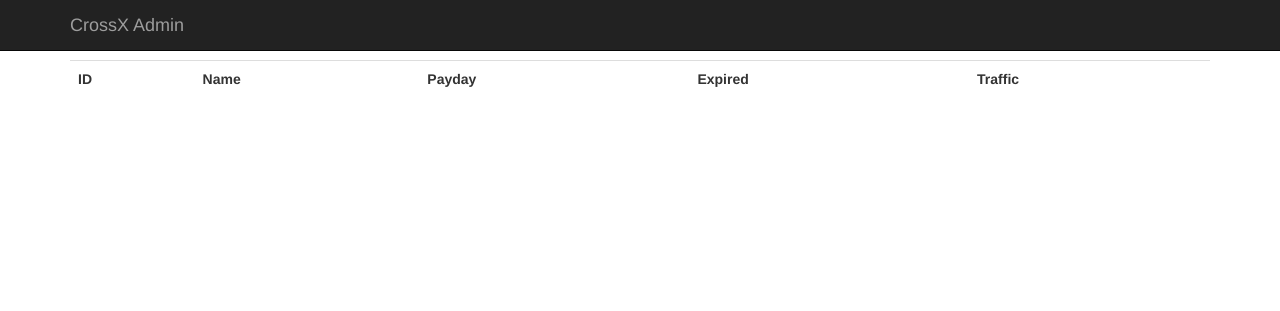
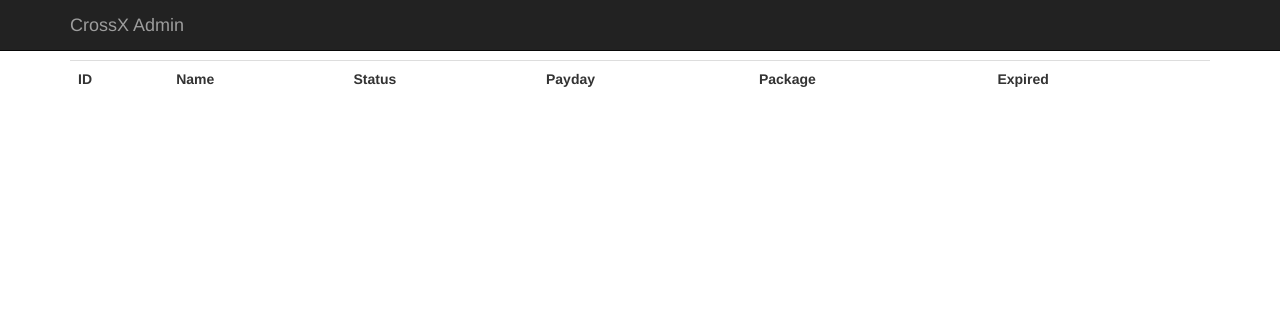
Before and after one commit to sharkconi/cross, a Flask app: page /admin/ in a window 1280 px wide. Shown: the top 311 px of the page. Run offline with Flask 2, Linux system fonts and the light colour scheme; lists and menus that the app fills with data are empty; parts of the project's set-up code (start-up, migrations or seed data) failed here and were passed over; some libraries are stand-ins or nearby versions.

Commit message:
Add renewtraffic/main route
Signed-off-by: Mark.Ma <mam22@emc.com>

```diff
--- a/app/admin/views.py
+++ b/app/admin/views.py
@@ -4,7 +4,8 @@
 
 from . import admin
 from .. import db
-from .forms import CreateUserForm, RenewfeeForm, DeactiveUserForm, ActiveUserForm
+from .forms import CreateUserForm, DeactiveUserForm, ActiveUserForm
+from .forms import RenewfeeForm, RenewPackageForm, RenewTrafficForm
 from ..models import User, Userlog, Package, Usertraffic
 from flask import render_template, session, redirect, url_for, request
 from datetime import datetime
@@ -24,24 +25,18 @@ def get_period(payday):
 def admin_main():
      users = []
      for user in User.query.all():
-         traffics = 0
-         for log in Userlog.query.filter_by(user_id=user.id).all():
-             traffics = traffics + log.traffic
-         if traffics > 1024*1024:
-             traffics = str(traffics/1024/1024) + "MB"
-         elif traffics > 1024:
-             traffics = str(traffics/1024) + "KB"
-         else:
-             pass
+         package = Package.query.filter_by(id=user.package_id).first()
+
          if user.status == 'active':
              if relativedelta(user.expired, datetime.utcnow()).months >= 1:
                  left = ""
              else:
                  left = "({0} days left)".format(relativedelta(user.expired, datetime.utcnow()).days)
-             users.append({"id":user.id, "name":user.name, "payday":user.payday, \
-                 "expired":user.expired.strftime("%y-%m-%d"), "left":left, "traffic":traffics})
+             users.append({"id":user.id, "name":user.name, "payday":user.payday, "package":package.name, "package_traffic":package.traffic, \
+                 "expired":user.expired.strftime("%y-%m-%d"), "left":left, "status":user.status})
          else:
-             user.append({"id":user.id, "name":user.name, "payday":user.checkout, "expired":"NA", "left":0,"traffic":0})
+             users.append({"id":user.id, "name":user.name, "payday":user.payday, "package_traffic":package.traffic, \
+                 "package":package.name, "expired":user.expired.strftime("%y-%m-%d"), "left":"","status":user.status})
      return render_template("admin/main.html", users=users)
 
 
@@ -70,7 +65,7 @@ def admin_renewfee_user():
         package = Package.query.filter_by(id = user.package_id).first()
         for p in range(0, periods):
             period = (user.expired + relativedelta(months=+p)).strftime("%y-%m-%d")
-            usertraffic = Usertraffic(package_traffic=package.traffic * 1024, period=period, user_id=user.id)
+            usertraffic = Usertraffic(package_traffic=package.traffic, period=period, user_id=user.id)
             db.session.add(usertraffic)
             db.session.commit()
 
@@ -80,6 +75,24 @@ def admin_renewfee_user():
         return redirect(url_for("admin.admin_main"))
     else:
         return render_template("admin/renewfee.html", form=form)
+
+
+@admin.route("/renewtraffic", methods=['GET', 'POST'])
+def admin_renewtraffic_user():
+    form = RenewTrafficForm()
+    if form.validate_on_submit():
+        user = User.query.filter_by(name = form.name.data).first()
+        if user is None:
+            return "ok", 404
+        usertraffic = Usertraffic.query.filter_by(user_id=user.id).filter_by(period=get_period(user.payday)).first()
+        if usertraffic is None:
+            return "ok", 404
+        usertraffic.package_traffic = usertraffic.package_traffic + int(form.traffic.data)
+        db.session.add(usertraffic)
+        db.session.commit()
+        return redirect(url_for("admin.admin_main"))
+    else:
+        return render_template("admin/renewtraffic.html", form=form)
 
 
 @admin.route("/createuser", methods=['GET', 'POST'])
@@ -116,7 +129,7 @@ def admin_create_user():
         package = Package.query.filter_by(id = form.package.data).first()
         for p in range(0, periods):
             period = (datetime.now() + relativedelta(months=+p)).strftime("%y-%m-%d")
-            usertraffic = Usertraffic(package_traffic=package.traffic * 1024, period=period, user_id=user.id)
+            usertraffic = Usertraffic(package_traffic=package.traffic, period=period, user_id=user.id)
             db.session.add(usertraffic)
             db.session.commit()
         return redirect(url_for("admin.admin_main"))
@@ -131,7 +144,7 @@ def admin_deactive_user():
         user = User.query.filter_by(name=form.name.data).first()
         if user is None:
             return "ok", 404
-        for usertraffice in user.traffices.all():
+        for usertraffic in user.traffics.all():
             db.session.delete(usertraffic)
             db.session.commit()
         user.status = "inactive"
@@ -145,11 +158,42 @@ def admin_deactive_user():
 @admin.route("/activeuser", methods=['POST', 'GET'])
 def admin_active_user():
     form = ActiveUserForm()
+    packages=[]
+    for package in Package.query.all():
+        packages.append((str(package.id), package.name))
+    form.package.choices = packages
+
     if form.validate_on_submit():
+        expired = datetime.now()
+        periods = 1
+        if form.expired.data == '1m':
+            expired = expired + relativedelta(months=+1)
+        elif form.expired.data == '3m':
+            expired = expired + relativedelta(months=+3)
+            periods = 3
+        elif form.expired.data == '6m':
+            expired = expired + relativedelta(months=+6)
+            periods = 6
+        elif form.expired.data == '1y':
+            expired = expired + relativedelta(years=+1)
+            periods = 12
+        else:
+            pass
         user = User.query.filter_by(name=form.name.data).first()
-        if user is None:
-            return "ok", 404
-        return redirect(url_form("admin.admin_main"))
+        user.payday = int(datetime.utcnow().day)
+        user.package_id = int(form.package.data)
+        user.expired = datetime(expired.year, expired.month, expired.day, 0, 0, 0)
+        user.status = "active"
+        db.session.add(user)
+        db.session.commit()
+
+        package = Package.query.filter_by(id = form.package.data).first()
+        for p in range(0, periods):
+            period = (datetime.now() + relativedelta(months=+p)).strftime("%y-%m-%d")
+            usertraffic = Usertraffic(package_traffic=package.traffic, period=period, user_id=user.id)
+            db.session.add(usertraffic)
+            db.session.commit()
+        return redirect(url_for("admin.admin_main"))
     else:
         return render_template("admin/active_user.html", form=form)
 
--- a/app/templates/admin/main.html
+++ b/app/templates/admin/main.html
@@ -10,15 +10,20 @@
         <div class="col-lg-12 col-sm-12">
             <table class="table table-strip table-hover">
             <tr>
-                <th>ID</th><th>Name</th><th>Payday</th><th>Expired</th><th>Traffic</th>
+                <th>ID</th><th>Name</th><th>Status</th><th>Payday</th><th>Package</th><th>Expired</th>
             </tr>
             {%for user in users%}
+            {%if user.status == 'inactive'%}
+            <tr class="danger">
+            {%else%}
             <tr>
+            {%endif%}
                 <td>{{user.id}}</td>
                 <td>{{user.name}}</td>
+                <td>{{user.status}}</td>
                 <td>{{user.payday}}</td>
+                <td>{{user.package}} ({{user.package_traffic}} MB)</td>
                 <td>{{user.expired}} {{user.left}}</td>
-                <td>{{user.traffic}} Used</td>
             </tr>
             {%endfor%}
             </table>
```
Also changed, not shown: app/admin/forms.py (+10 -0 lines), app/templates/admin/renewtraffic.html (added, +22 -0 lines).
